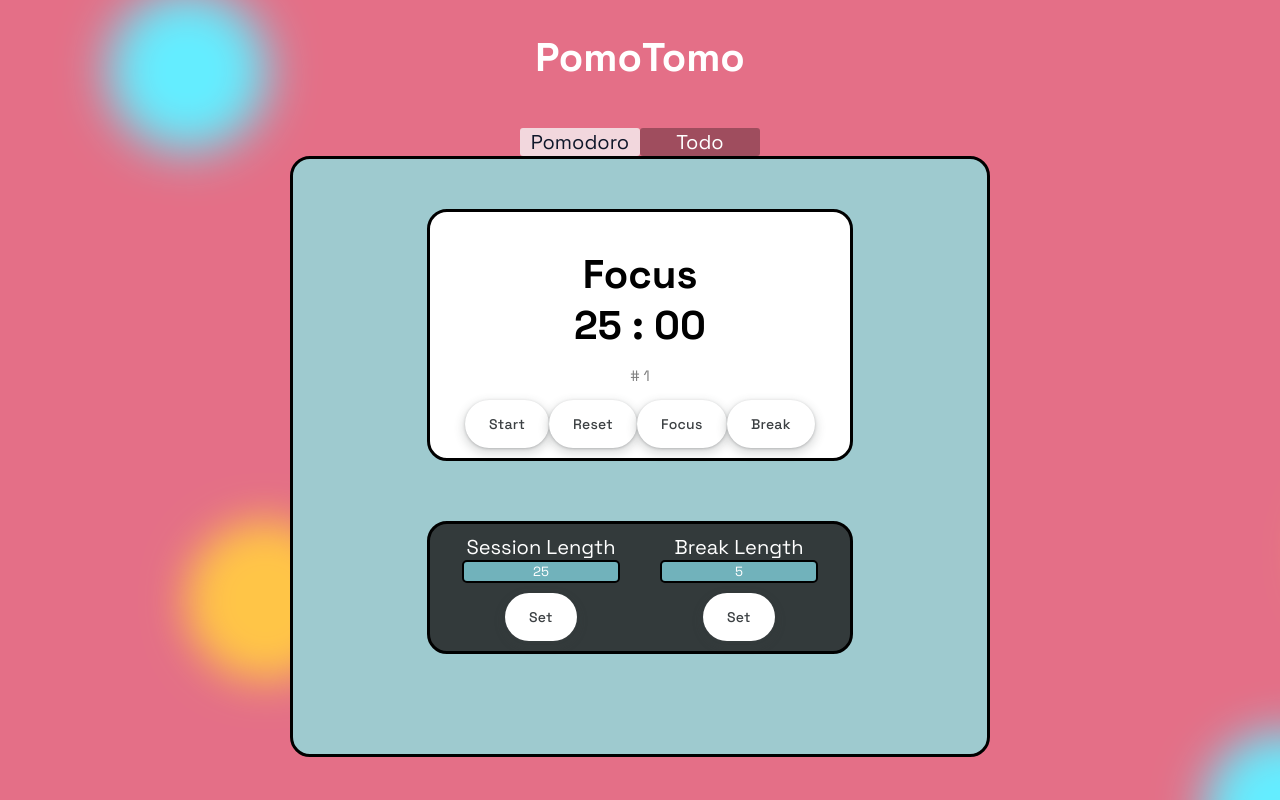
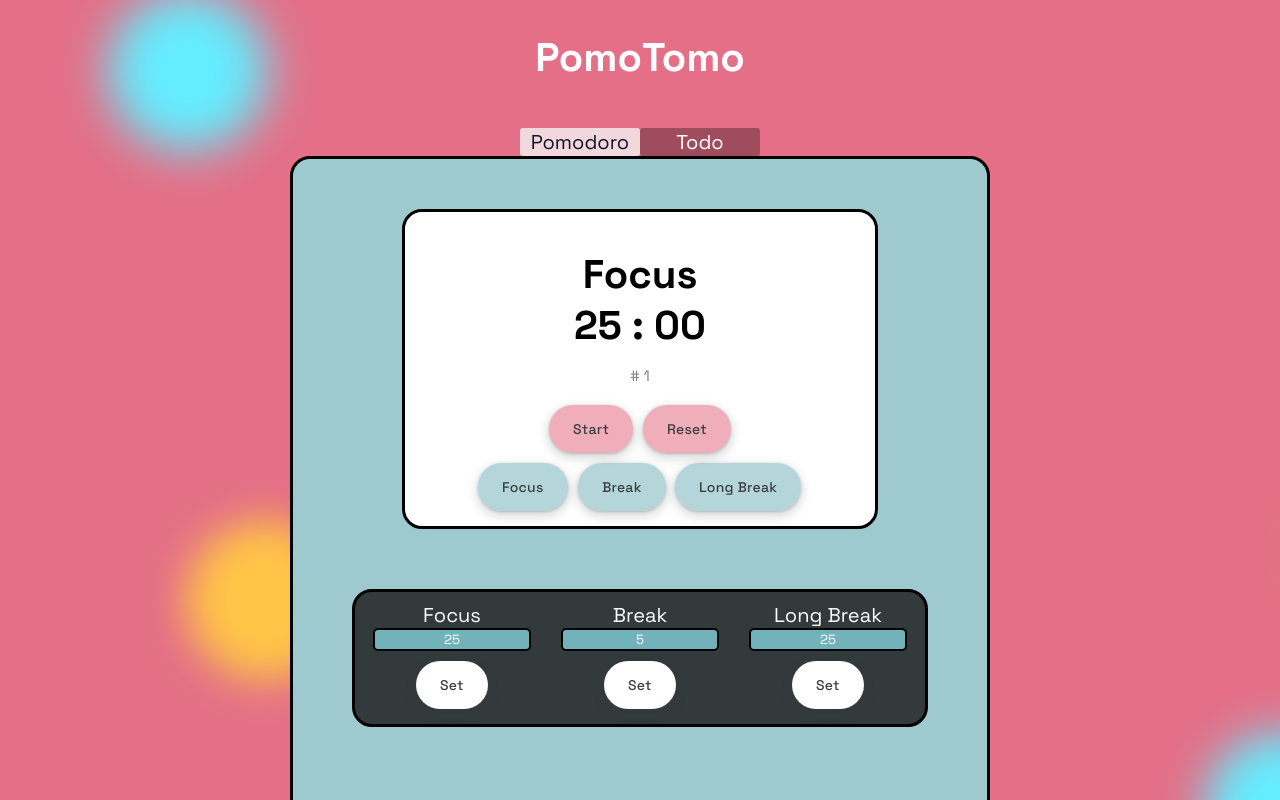
Before and after one commit to MickEnev/pomodoro, a React (Vite) app: page / in a window 1280 px wide. Built offline with nearby package versions, Linux system fonts and the light colour scheme; a web font is replaced by a local one.

Commit message:
finished mvp for pomodoro timer

```diff
--- a/src/components/Pomodoro.jsx
+++ b/src/components/Pomodoro.jsx
@@ -8,35 +8,48 @@ export default function Pomodoro() {
     seconds,
     isActive,
     state,
+    userMinutes,
+    userBreakMinutes,
+    userLongBreakMinutes,
+    pomo,
+    loop,
     toggleTimer,
     resetTimer,
+    switchSession,
+    handleSetMinutes,
+    handleSetBreakMinutes,
     handleSetFocus,
     handleSetBreak,
-    userMinutes,
-    pomo,
     setUserMinutes,
-    handleSetMinutes,
-    userBreakMinutes,
     setUserBreakMinutes,
-    handleSetBreakMinutes,
+    handleSetLongBreak,
+    handleSetLongBreakMinutes,
+    setUserLongBreakMinutes,
   } = useContext(PomodoroContext);
 
   return (
     <div className='pomo'>
       <div className='timer-box'>
-        <h1 className="state">{state ? 'Focus' : 'Break'}</h1>
+        <h1 className="state">
+          {state === 0 ? 'Focus' : state === 1 ? 'Break' : 'Long Break'}
+        </h1>
         <h1 className="time">{minutes < 10 ? `0${minutes}` : minutes} : {seconds < 10 ? `0${seconds}` : seconds}</h1>
-        <p># {pomo}</p>
+        <p># {pomo + loop}</p>
         <div className='button-box'>
-          <button className="button-17" onClick={toggleTimer}>{isActive ? 'Pause' : 'Start'}</button>
-          <button className="button-17" onClick={resetTimer}>Reset</button>
-          <button className="button-17" onClick={handleSetFocus}>Focus</button>
-          <button className="button-17" onClick={handleSetBreak}>Break</button>
+          <div className='start-reset-buttons'>
+            <button className="button-17" onClick={toggleTimer}>{isActive ? 'Pause' : 'Start'}</button>
+            <button className="button-17" onClick={resetTimer}>Reset</button>
+          </div>
+          <div className='state-buttons'>
+            <button className="button-17" onClick={handleSetFocus}>Focus</button>
+            <button className="button-17" onClick={handleSetBreak}>Break</button>
+            <button className="button-17" onClick={handleSetLongBreak}>Long Break</button>
+          </div>
         </div>
       </div>
       <div className='control-box'>
         <div className='session-length-box'>
-          <label htmlFor='session-length'>Session Length</label>
+          <label htmlFor='session-length'>Focus</label>
           <input
           className="session-length"
           type='number'
@@ -46,13 +59,22 @@ export default function Pomodoro() {
           <button className="button-17" onClick={handleSetMinutes}>{'Set'}</button>
         </div>
         <div className='break-length-box'>
-          <label htmlFor='break-length'>Break Length</label>
+          <label htmlFor='break-length'>Break</label>
           <input className="break-length"
           type='number'
           value={userBreakMinutes}
           onChange={(e) => setUserBreakMinutes(e.target.value)}
           />
           <button className="button-17" onClick={handleSetBreakMinutes}>{'Set'}</button>
+        </div>
+        <div className='long-break-length-box'>
+          <label htmlFor='long-break-length'>Long Break</label>
+          <input className="long-break-length"
+          type='number'
+          value={userLongBreakMinutes}
+          onChange={(e) => setUserLongBreakMinutes(e.target.value)}
+          />
+          <button className="button-17" onClick={handleSetLongBreakMinutes}>{'Set'}</button>
         </div>
       </div>
 
@@ -63,5 +85,5 @@ export default function Pomodoro() {
 
 // TODO:
 // Add alarm sound
-// Add a number to track which pomodoro it is
-// Add long break hellooooo!!
+// Add a way to reset pomos or keep track of highest pomo?
+// Mvp is definitley done tho
--- a/src/components/contexts/PomodoroContext.jsx
+++ b/src/components/contexts/PomodoroContext.jsx
@@ -1,4 +1,4 @@
-import { createContext, useState, useContext, useEffect, useRef } from 'react'
+import { createContext, useState, useContext, useEffect, useRef, use } from 'react'
 
 const PomodoroContext = createContext()
 
@@ -10,21 +10,59 @@ export const PomodoroProvider = ({children}) => {
   const [isActive, setIsActive] = useState(false);
   const [userMinutes, setUserMinutes] = useState(25);
   const [userBreakMinutes, setUserBreakMinutes] = useState(5);
-  const [state, setState] = useState(true);
+  const [userLongBreakMinutes, setUserLongBreakMinutes] = useState(25);
+  const [state, setState] = useState(0);
   const [pomo, setPomo] = useState(1);
+  const [loop, setLoop] = useState(0);
 
   const endTimeRef = useRef(null);
 
   const switchSession = () => {
-    setState((prev) => !prev);
-    if (state) {
+
+    let nextState;
+    let nextPomo = pomo;
+
+    if (state === 0) {
+      if (pomo >= 4) {
+        nextState = 2;
+        nextPomo = 1;
+        console.log('Switching to long break');
+      } else {
+        nextState = 1;
+
+        console.log(`Switching to short break, next pomo will be ${nextPomo + 1}`);
+      }
+    } else {
+      nextState = 0;
+      nextPomo = pomo + 1;
+      console.log(`Switching to focus mode, pomo ${nextPomo}`);
+    }
+
+    if (nextState === 2) {
+      setLoop(loop => loop + 3);
+    }
+
+    setState(nextState);
+    setPomo(nextPomo);
+
+    if (nextState === 0) {
+      setMinutes(userMinutes);
+    } else if (nextState === 1) {
       setMinutes(userBreakMinutes);
     } else {
-      setMinutes(userMinutes);
+      setMinutes(userLongBreakMinutes);
     }
+
     setSeconds(0);
     setIsActive(true);
-    endTimeRef.current = Date.now() + (state ? userBreakMinutes : userMinutes) * 60000;
+
+    const minutesToUse = nextState === 0
+      ? userMinutes
+      : nextState === 1
+        ? userBreakMinutes
+        : userLongBreakMinutes;
+
+    endTimeRef.current = Date.now() + minutesToUse * 60000;
   };
 
   const toggleTimer = () => {
@@ -53,9 +91,7 @@ export const PomodoroProvider = ({children}) => {
           setSeconds(0);
           endTimeRef.current = null;
           switchSession();
-          if (state == true) {
-            setPomo(pomo => pomo + 1);
-          }
+
           return;
         }
 
@@ -117,24 +153,30 @@ export const PomodoroProvider = ({children}) => {
   const resetTimer = () => {
     setIsActive(false);
     setSeconds(0);
-    if (state) {
+    if (state == 0) {
       if (userMinutes) {
         setMinutes(userMinutes);
       } else {
         setMinutes(25);
       }
-    } else {
+    } else if (state == 1) {
       if (userBreakMinutes) {
         setMinutes(userBreakMinutes);
       } else {
         setMinutes(5);
+      }
+    } else {
+      if (userLongBreakMinutes) {
+        setMinutes(userLongBreakMinutes);
+      } else {
+        setMinutes(25);
       }
     }
     endTimeRef.current = null;
   }
 
   const handleSetMinutes = () => {
-    if (state) {
+    if (state == 0) {
       if (userMinutes) {
         setMinutes(userMinutes);
       } else {
@@ -146,7 +188,7 @@ export const PomodoroProvider = ({children}) => {
   };
 
   const handleSetBreakMinutes = () => {
-    if (!state) {
+    if (state == 1) {
       if (userBreakMinutes) {
         setMinutes(userBreakMinutes);
       } else {
@@ -157,8 +199,20 @@ export const PomodoroProvider = ({children}) => {
     }
   }
 
+  const handleSetLongBreakMinutes = () => {
+    if (state == 2) {
+      if (userLongBreakMinutes) {
+        setMinutes(userLongBreakMinutes);
+      } else {
+        setMinutes(25);
+      }
+      setSeconds(0);
+      endTimeRefcurrent = null;
+    }
+  }
+
   const handleSetFocus = () => {
-    setState(true);
+    setState(0);
     setIsActive(false);
     if (userMinutes) {
       setMinutes(userMinutes);
@@ -170,12 +224,24 @@ export const PomodoroProvider = ({children}) => {
   }
 
   const handleSetBreak = () => {
-    setState(false);
+    setState(1);
     setIsActive(false);
     if (userBreakMinutes) {
       setMinutes(userBreakMinutes);
     } else {
       setMinutes(5);
+    }
+    setSeconds(0);
+    endTimeRef.current = null;
+  }
+
+  const handleSetLongBreak = () => {
+    setState(2);
+    setIsActive(false);
+    if (userLongBreakMinutes) {
+      setMinutes(userLongBreakMinutes);
+    } else {
+      setMinutes(25);
     }
     setSeconds(0);
     endTimeRef.current = null;
@@ -190,7 +256,9 @@ export const PomodoroProvider = ({children}) => {
         state,
         userMinutes,
         userBreakMinutes,
+        userLongBreakMinutes,
         pomo,
+        loop,
         toggleTimer,
         resetTimer,
         switchSession,
@@ -200,6 +268,9 @@ export const PomodoroProvider = ({children}) => {
         handleSetBreak,
         setUserMinutes,
         setUserBreakMinutes,
+        handleSetLongBreak,
+        handleSetLongBreakMinutes,
+        setUserLongBreakMinutes,
       }}
     >
       {children}
--- a/src/css/Pomodoro.css
+++ b/src/css/Pomodoro.css
@@ -16,8 +16,8 @@
     border: solid;
     border-width: 3.5px;
     border-color: black;
-    width: 400px;
-    max-width: 400px;
+    width: 450px;
+    max-width: 450px;
 }
 
 .timer-box .state {
@@ -44,6 +44,28 @@
 
 .button-box {
     display: flex;
+    flex-direction: column;
+    align-items: center;
+}
+
+.start-reset-buttons {
+  display: flex;
+  align-items: center;
+
+}
+
+.start-reset-buttons .button-17 {
+  background-color: #e46f8691;
+}
+
+.state-buttons {
+  display: flex;
+  align-items: center;
+  justify-content: center;
+}
+
+.state-buttons .button-17 {
+  background-color: #71b2bb86;
 }
 
 .control-box {
@@ -56,8 +78,8 @@
     border: solid;
     border-width: 3.5px;
     border-color: black;
-    width: 400px;
-    max-width: 400px;
+    width: 550px;
+    max-width: 550px;
     align-items: center;
     justify-content: center;
 }
@@ -68,16 +90,23 @@
 }
 
 .session-length-box {
-    margin-right: 40px;
+    margin-right: 30px;
     display: flex;
     flex-direction: column;
     align-items: center;
 }
 
 .break-length-box {
+    margin-right: 30px;
     display: flex;
     flex-direction: column;
     align-items: center;
+}
+
+.long-break-length-box {
+  display: flex;
+  flex-direction: column;
+  align-items: center;
 }
 
 input {
@@ -138,6 +167,7 @@ input::-webkit-inner-spin-button {
   will-change: transform,opacity;
   z-index: 0;
   font-family: "Space Grotesk";
+  margin: 5px;
 }
 
 .button-17:hover {
```
